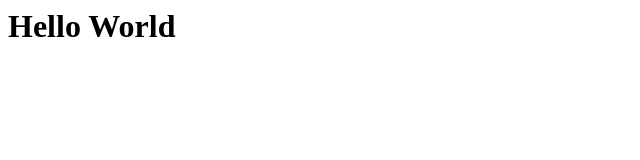
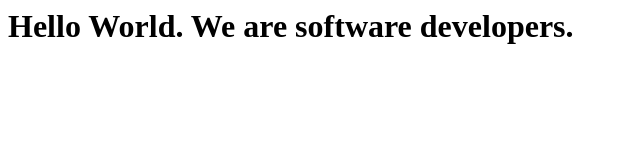
Before and after one commit to Alfred224/AlfredOgaga, a plain HTML site: page index.html in a window 1280 px wide. Shown: the whole page, without its empty margins (0-640 px from the left). Drawn offline with Linux system fonts and the light colour scheme.

Commit message:
Added we are software developers to index.html

```diff
--- a/index.html
+++ b/index.html
@@ -1 +1 @@
-<h1>Hello World</h1>
+<h1>Hello World. We are software developers.</h1>
```
